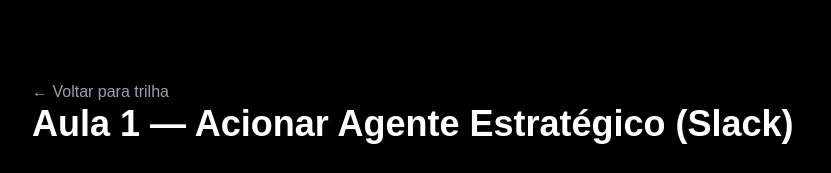
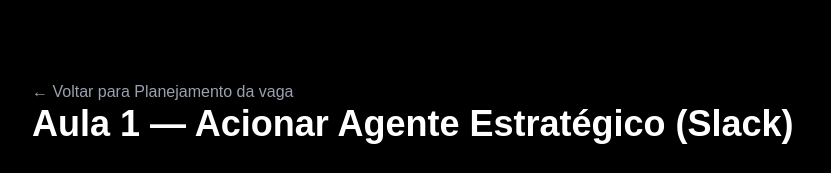
Before and after one commit to amandafrann/programa-lider-hero, a Next.js app: page /rs/temas/planejamento-vaga/aula-1 in a window 1280 px wide. Shown: the top 173 px of the page, without its empty margins (224-1055 px from the left). Built offline with nearby package versions, Linux system fonts and the light colour scheme.

Commit message:
alterar aula 1

```diff
--- a/app/rs/temas/planejamento-vaga/aula-1/page.tsx
+++ b/app/rs/temas/planejamento-vaga/aula-1/page.tsx
@@ -7,10 +7,10 @@ export default function Aula1() {
 
         {/* Navegação */}
         <Link
-          href="/rs"
+          href="/rs/temas/planejamento-vaga"
           className="text-gray-400 hover:text-white"
         >
-          ← Voltar para trilha
+          ← Voltar para Planejamento da vaga
         </Link>
 
         {/* Título */}
@@ -91,7 +91,7 @@ export default function Aula1() {
         {/* Navegação entre aulas */}
         <div className="flex justify-end pt-10">
           <Link
-            href="/modulo-1/aula-2"
+            href="/rs/temas/planejamento-vaga/aula-2"
             className="bg-white text-black px-6 py-3 rounded-lg hover:bg-gray-200 transition"
           >
             Próxima aula →
```
